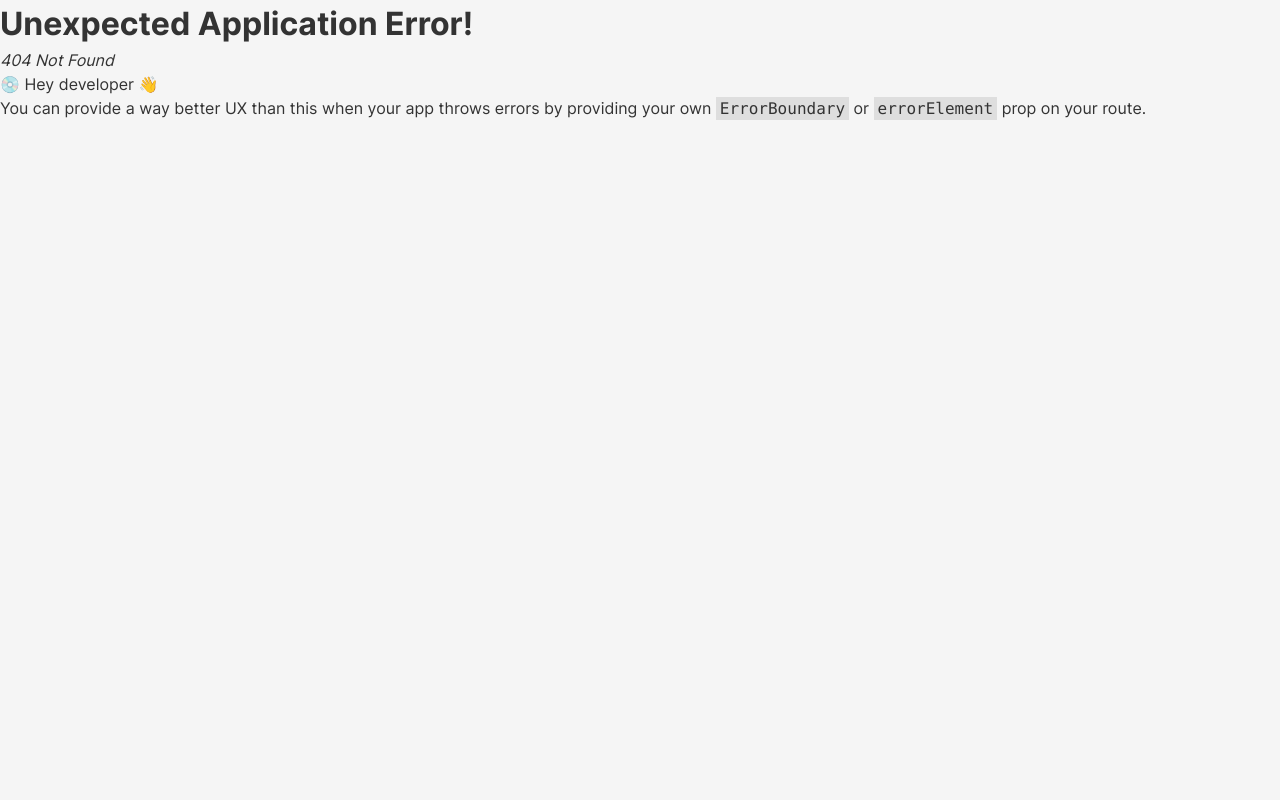
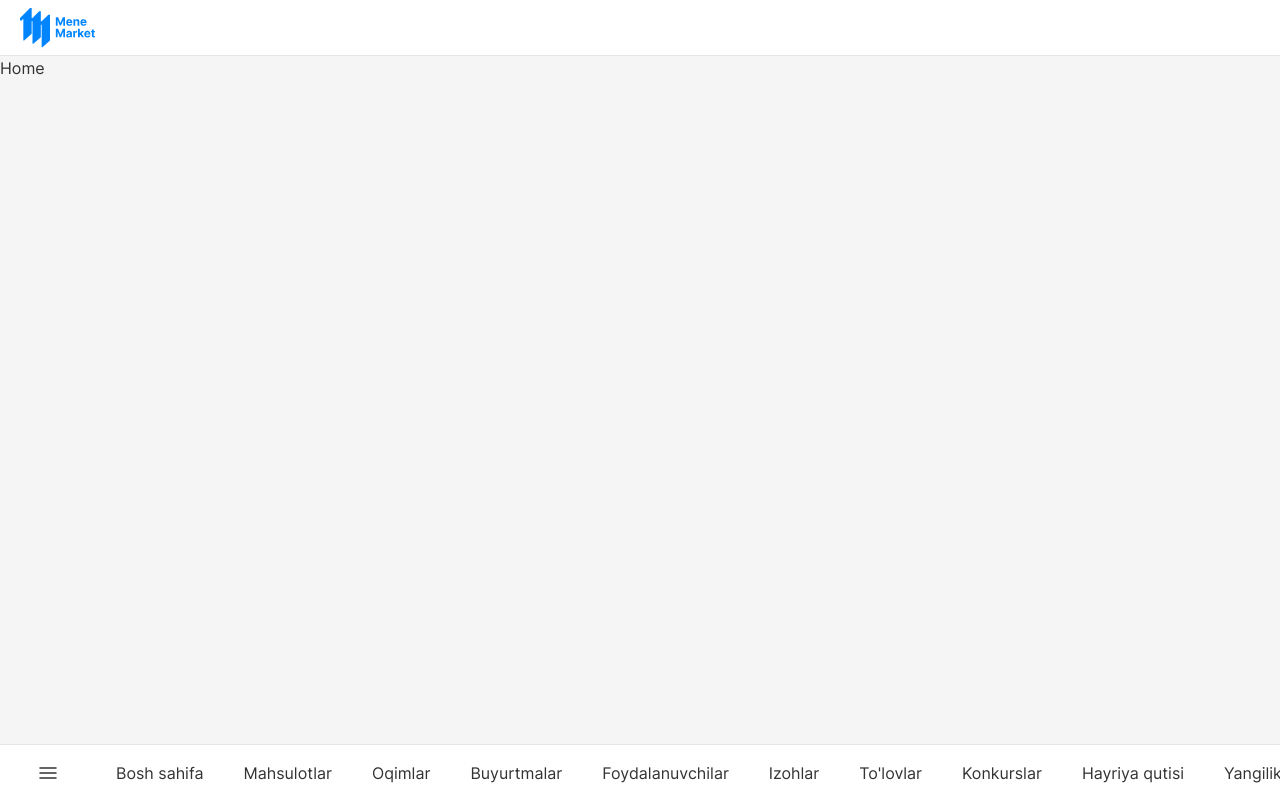
Before and after one commit to yaxyobekuz/menemarket-admin, a React (Vite) app: page /blogs in a window 1280 px wide. Before the commit this address had no page. Built offline with nearby package versions, Linux system fonts and the light colour scheme; no server answers.

Commit message:
Add Products route and adjust MainLayout padding for improved layout

```diff
--- a/src/App.jsx
+++ b/src/App.jsx
@@ -14,14 +14,16 @@ import MainLayout from "./layouts/MainLayout";
 
 // Pages
 import Home from "./pages/Home";
+import Products from "./pages/Products";
 
 const App = () => {
   const router = createBrowserRouter(
     createRoutesFromElements(
       <Route>
         {/* For user */}
-        <Route path="/" element={<MainLayout />}>
+        <Route path="/:s?" element={<MainLayout />}>
           <Route index element={<Home />} />
+          <Route path="products/:s?" element={<Products />} />
         </Route>
       </Route>
     )
--- a/src/layouts/MainLayout.jsx
+++ b/src/layouts/MainLayout.jsx
@@ -19,7 +19,7 @@ const MainLayout = () => {
       <Header />
 
       {/* Main */}
-      <main className="flex flex-col grow">
+      <main className="flex flex-col grow py-14">
         <Outlet />
       </main>
 
```
